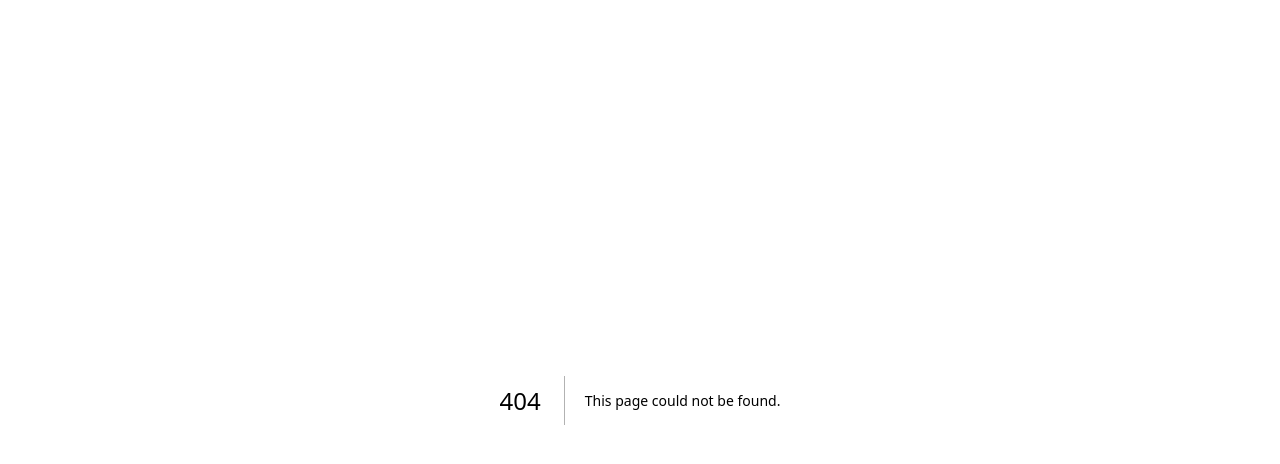
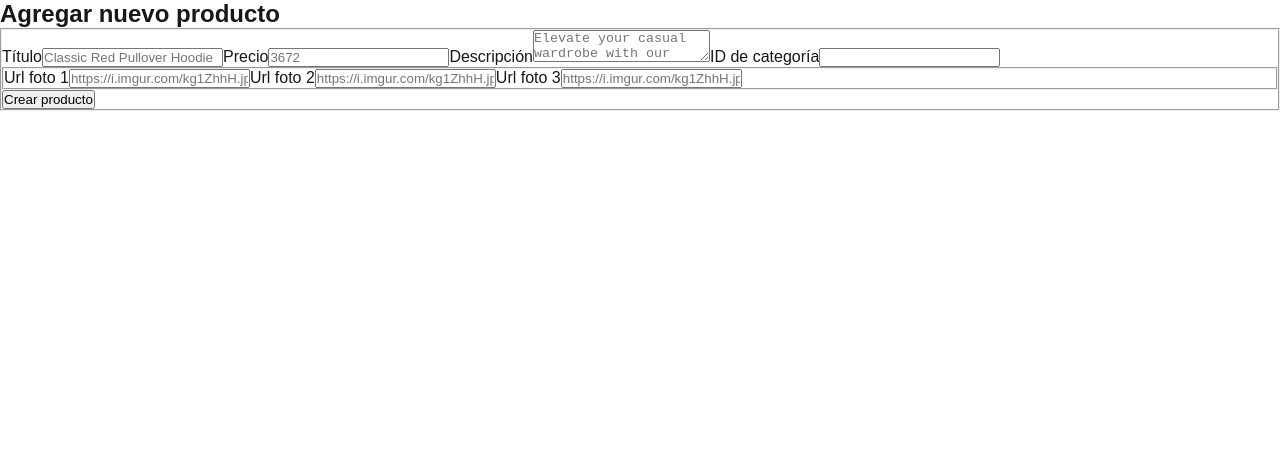
Before and after one commit to katy-paola/prueba-tecnica-evolvepos, a Next.js app: page /products/add in a window 1280 px wide. Before the commit this address had no page. Shown: the top 464 px of the page. Built offline with nearby package versions, Linux system fonts and the light colour scheme.

Commit message:
Add product and category components with API integration; implement user list and product details pages

```diff
--- a/src/app/page.tsx
+++ b/src/app/page.tsx
@@ -1,10 +1,14 @@
+import CategoryList from "./categories/components/CategoryList";
 import "./page.css";
+import ProductList from "./products/components/ProductList";
 
 export default function Home() {
   return (
     <div>
       Hola, Mundo Next JS, aquí en el home se mostrarán los productos y
       categorías
+      <CategoryList />
+      <ProductList />
     </div>
   );
 }
--- /dev/null
+++ b/src/app/products/add/page.tsx
@@ -0,0 +1,144 @@
+"use client";
+
+import { useForm } from "react-hook-form";
+import { useRouter } from "next/navigation";
+
+type FormData = {
+  title: string;
+  price: number;
+  description: string;
+  category: {
+    id: number;
+  };
+  images: {
+    url: string;
+  }[];
+};
+
+export default function AddProductPage() {
+  const {
+    register,
+    handleSubmit,
+    formState: { errors },
+  } = useForm<FormData>({
+    defaultValues: {
+      images: [{ url: "" }, { url: "" }, { url: "" }],
+    },
+  });
+
+  const router = useRouter();
+
+  const onSubmit = async (data: FormData) => {
+    const payload = {
+      title: data.title,
+      price: data.price,
+      description: data.description,
+      categoryId: data.category.id,
+      images: data.images.map((img) => img.url),
+    };
+
+    try {
+      const response = await fetch("https://api.escuelajs.co/api/v1/products", {
+        method: "POST",
+        headers: {
+          "Content-Type": "application/json",
+        },
+        body: JSON.stringify(payload),
+      });
+
+      if (!response.ok) {
+        const errorData = await response.json();
+        console.error("Error de la API:", errorData);
+        throw new Error(errorData.message || "Error al crear el producto");
+      }
+
+      const nuevoProducto = await response.json();
+      console.log("Producto creado:", nuevoProducto);
+      router.push("/");
+    } catch (error) {
+      if (error instanceof Error) {
+        console.error("Error al enviar a la API:", error.message);
+        alert(`Error: ${error.message}`);
+      } else {
+        console.error("Error desconocido:", error);
+        alert("Ocurrió un error desconocido al crear el producto.");
+      }
+    }
+  };
+
+  return (
+    <section>
+      <h1>Agregar nuevo producto</h1>
+      <form onSubmit={handleSubmit(onSubmit)}>
+        <fieldset>
+          <label htmlFor="">
+            Título
+            <input
+              type="text"
+              {...register("title", { required: "El título es obligatorio" })}
+              placeholder="Classic Red Pullover Hoodie"
+            />
+            {errors.title && <span>{errors.title.message}</span>}
+          </label>
+          <label htmlFor="">
+            Precio
+            <input
+              type="number"
+              {...register("price", {
+                required: "El precio es obligatorio",
+                valueAsNumber: true,
+                min: { value: 0, message: "El precio debe ser positivo" },
+              })}
+              placeholder="3672"
+            />
+            {errors.price && <span>{errors.price.message}</span>}
+          </label>
+          <label htmlFor="">
+            Descripción
+            <textarea
+              {...register("description")}
+              placeholder="Elevate your casual wardrobe with our Classic Red Pullover Hoodie. Crafted with a soft cotton blend for ultimate comfort, this vibrant red hoodie features a kangaroo pocket, adjustable drawstring hood, and ribbed cuffs for a snug fit. The timeless design ensures easy pairing with jeans or joggers for a relaxed yet stylish look, making it a versatile addition to your everyday attire."
+            ></textarea>
+          </label>
+          <label htmlFor="">
+            ID de categoría
+            <input
+              type="number"
+              {...register("category.id", {
+                required: "El ID de categoría es obligatorio",
+                valueAsNumber: true,
+              })}
+            />
+          </label>
+          <fieldset>
+            <label htmlFor="">
+              Url foto 1
+              <input
+                type="text"
+                {...register("images.0.url", { required: true })}
+                placeholder="https://i.imgur.com/kg1ZhhH.jpeg"
+              />
+            </label>
+            <label htmlFor="">
+              Url foto 2
+              <input
+                type="text"
+                {...register("images.1.url", { required: true })}
+                placeholder="https://i.imgur.com/kg1ZhhH.jpeg"
+              />
+            </label>
+            <label htmlFor="">
+              Url foto 3
+              <input
+                type="text"
+                {...register("images.2.url", { required: true })}
+                placeholder="https://i.imgur.com/kg1ZhhH.jpeg"
+              />
+            </label>
+          </fieldset>
+          <button type="submit">Crear producto</button>
+        </fieldset>
+      </form>
+    </section>
+  );
+}
--- /dev/null
+++ b/src/app/products/page.tsx
@@ -0,0 +1,4 @@
+import { redirect } from "next/navigation";
+export default function ProductsPage() {
+  redirect("/");
+}
```
Also changed, not shown: package.json (+4 -3 lines), src/app/categories/components/CategoryList.tsx (added, +42 -0 lines), src/app/products/[id]/page.tsx (added, +51 -0 lines), src/app/products/components/ProductList.tsx (+27 -6 lines), src/app/users/components.tsx/UserList.tsx (added, +46 -0 lines), src/app/users/page.tsx (+8 -2 lines), 1 other file (tests, documents, lock files or other folders).
